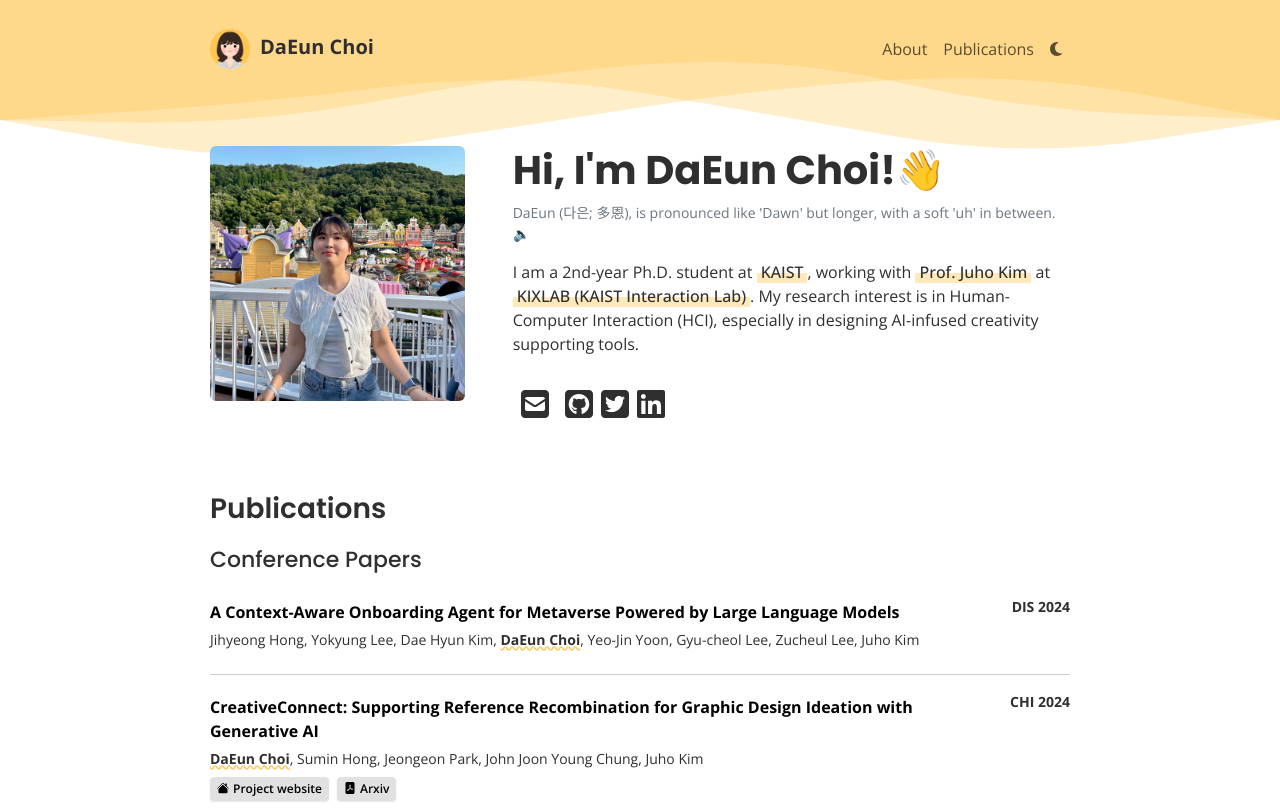
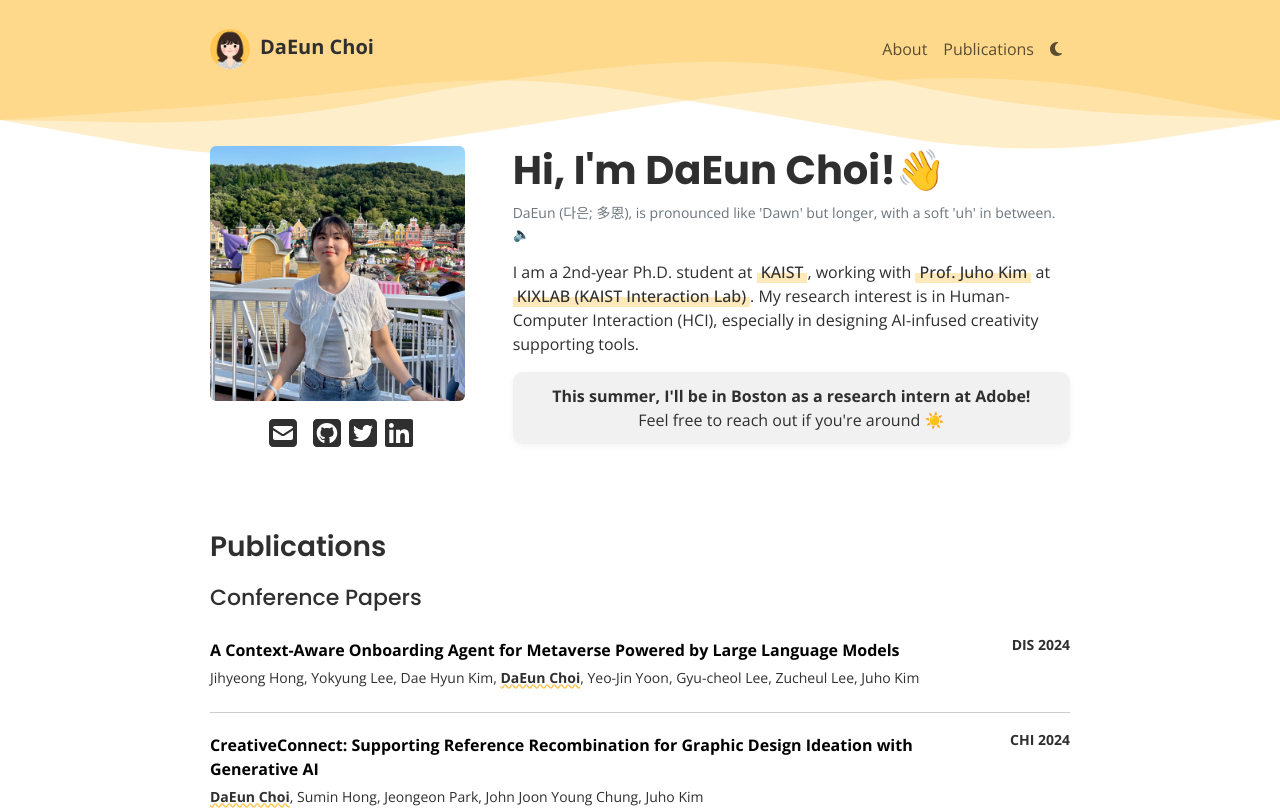
Before and after one commit to CheddarChoi/cheddarchoi.github.io, a React (Create React App) app: page / in a window 1280 px wide. Shown: the top 810 px of the page. Built offline with nearby package versions, Linux system fonts and the light colour scheme; some icons are missing.

Commit message:
Enhance About section with new highlight; update CV

```diff
--- a/src/App.scss
+++ b/src/App.scss
@@ -50,6 +50,7 @@ h4 {
   font-size: 20px;
   font-weight: 500;
   padding: 0.4rem 0;
+  margin-bottom: 0px;
 }
 
 .custom-link {
--- a/src/sections/about.css
+++ b/src/sections/about.css
@@ -22,3 +22,13 @@
   font-size: 14px;
   color: #6c757d;
 }
+
+.about-highlight {
+  background-color: #f1f1f1; /* 밝은 회색 배경 */
+  padding: 12px 16px;
+  border-radius: 10px;
+  margin-top: 1rem;
+  text-align: center;
+
+  box-shadow: 0 2px 6px rgba(0, 0, 0, 0.05);
+}
--- a/src/sections/about.js
+++ b/src/sections/about.js
@@ -37,40 +37,8 @@ function About() {
       style={{ marginBottom: "4rem" }}
     >
       <Col xs={6} sm={6} md={4}>
+        <div className="d-flex flex-column align-items-center gap-3">
           <Image className="w-100" rounded src="daeun.jpg" alt="illustrated version profile" />
-      </Col>
-      <Col sm={12} md={12} lg={8}>
-        <div className="name-section">
-          <h1>Hi, I'm DaEun Choi!👋</h1>
-          <div className="name-description">
-            DaEun (다은; 多恩), is pronounced like 'Dawn' but longer, with a soft 'uh' in between.{" "}
-            <span
-              style={{ cursor: "pointer" }}
-              onClick={(e) =>
-                playAudio(e, "https://en-audio.howtopronounce.com/1616834028605eedeccf695.mp3")
-              }
-            >
-              🔈
-            </span>
-          </div>
-          {/* <h4>You can call me Diane.</h4> */}
-        </div>
-        <p className="py-3">
-          I am a 2nd-year Ph.D. student at{" "}
-          <a className="custom-link" href="https://kaist.ac.kr">
-            KAIST
-          </a>
-          , working with{" "}
-          <a className="custom-link" href="https://juhokim.com">
-            Prof. Juho Kim
-          </a>{" "}
-          at{" "}
-          <a className="custom-link" href="https://kixlab.org">
-            KIXLAB (KAIST Interaction Lab)
-          </a>
-          . My research interest is in Human-Computer Interaction (HCI), especially in designing
-          AI-infused creativity supporting tools.
-        </p>
           <div className="icon-section">
             <a
               className="iconLink"
@@ -127,6 +95,47 @@ function About() {
               <FontAwesomeIcon icon={faLinkedin} size="2x" />
             </a>
           </div>
+        </div>
+      </Col>
+      <Col sm={12} md={12} lg={8}>
+        <div className="name-section">
+          <h1>Hi, I'm DaEun Choi!👋</h1>
+          <div className="name-description">
+            DaEun (다은; 多恩), is pronounced like 'Dawn' but longer, with a soft 'uh' in between.{" "}
+            <span
+              style={{ cursor: "pointer" }}
+              onClick={(e) =>
+                playAudio(e, "https://en-audio.howtopronounce.com/1616834028605eedeccf695.mp3")
+              }
+            >
+              🔈
+            </span>
+          </div>
+          {/* <h4>You can call me Diane.</h4> */}
+        </div>
+        <p className="pt-3">
+          I am a 2nd-year Ph.D. student at{" "}
+          <a className="custom-link" href="https://kaist.ac.kr">
+            KAIST
+          </a>
+          , working with{" "}
+          <a className="custom-link" href="https://juhokim.com">
+            Prof. Juho Kim
+          </a>{" "}
+          at{" "}
+          <a className="custom-link" href="https://kixlab.org">
+            KIXLAB (KAIST Interaction Lab)
+          </a>
+          . My research interest is in Human-Computer Interaction (HCI), especially in designing
+          AI-infused creativity supporting tools.
+        </p>
+        <p>
+          <div className="about-highlight">
+            <b>This summer, I'll be in Boston as a research intern at Adobe!</b>
+            <br />
+            Feel free to reach out if you're around ☀️
+          </div>
+        </p>
       </Col>
     </Row>
   );
--- a/src/sections/services.js
+++ b/src/sections/services.js
@@ -7,12 +7,12 @@ function Services() {
           <h4>Reviewer</h4>
           <ul>
             <li>CHI 2025</li>
-            <li>CHI LBW 2024-2025</li>
-            <li>DIS 2024-2025</li>
+            <li>CHI LBW 2024 - 2025</li>
+            <li>DIS 2024 - 2025</li>
           </ul>
           <h4>Student Volunteer</h4>
           <ul>
-            <li>CHI 2024-2025</li>
+            <li>CHI 2024 - 2025</li>
             <li>CSCW 2022</li>
           </ul>
         </div>
```
Also changed, not shown: 1 other file (tests, documents, lock files or other folders). Lines whose indentation alone changed are shown as unchanged.
